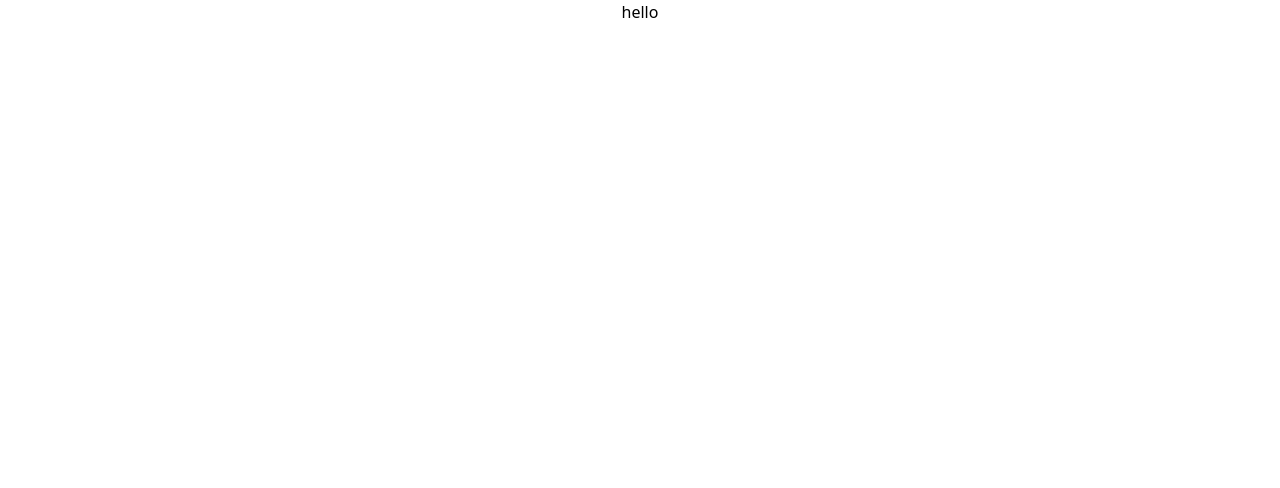
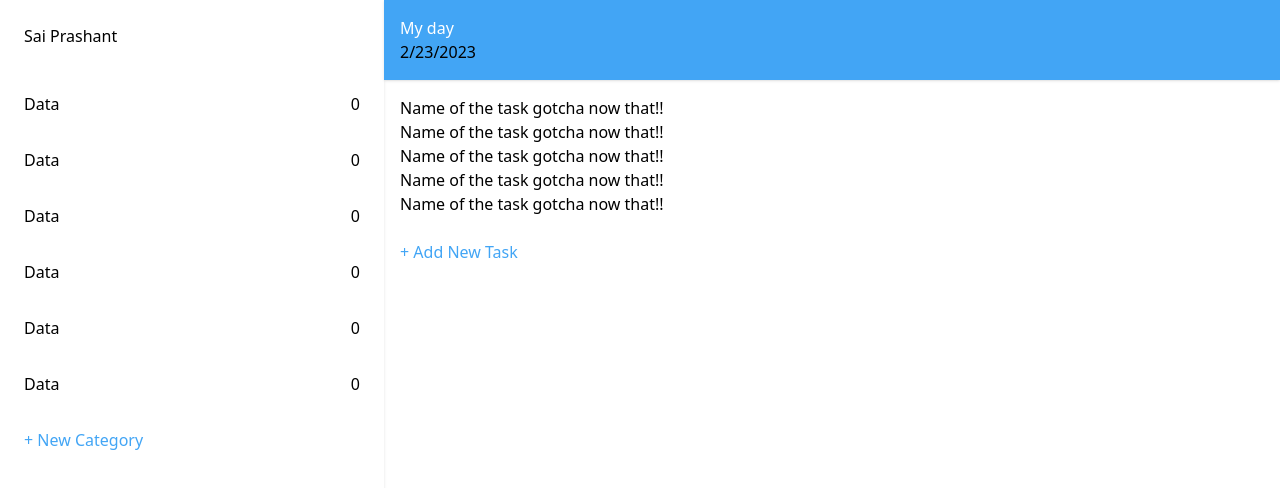
Before and after one commit to Sai-02/logward-assessment, a React (Create React App) app: page / in a window 1280 px wide. Shown: the top 488 px of the page. Built offline with nearby package versions, Linux system fonts and the light colour scheme.

Commit message:
designs added

```diff
--- a/src/App.js
+++ b/src/App.js
@@ -1,5 +1,32 @@
+import { useState, createContext } from "react";
+import Header from "./components/Header/Header";
+import Sidebar from "./components/Sidebar/Sidebar";
+import TodoList from "./components/TodoList/TodoList";
+const TaskContext = createContext();
+export { TaskContext };
 function App() {
-  return <div className="text-center">hello</div>;
+  const [activeList, setActiveList] = useState("");
+  const [tasksObj, setTasksObj] = useState({});
+  return (
+    <TaskContext.Provider
+      value={{
+        activeList,
+        setActiveList,
+        tasksObj,
+        setTasksObj,
+      }}
+    >
+      <div className="grid grid-cols-10 h-screen w-screen">
+        <div className="col-span-3">
+          <Sidebar />
+        </div>
+        <div className="col-span-7">
+          <Header />
+          <TodoList />
+        </div>
+      </div>
+    </TaskContext.Provider>
+  );
 }
 
 export default App;
--- /dev/null
+++ b/src/components/Header/Header.js
@@ -0,0 +1,13 @@
+import React from "react";
+
+const Header = () => {
+  const date = new Date();
+  return (
+    <div className="shadow bg-[#42a5f5] p-4">
+      <div className="text-white">My day</div>
+      <div className="">{date.toLocaleString().split(",")[0]}</div>
+    </div>
+  );
+};
+
+export default Header;
--- /dev/null
+++ b/src/components/Sidebar/AddNewCategoryModal.js
@@ -0,0 +1,39 @@
+import Dialog from "@mui/material/Dialog";
+import React, { useState } from "react";
+
+const AddNewCategoryModal = ({ shouldOpen, setShouldOpen }) => {
+  const [categoryName, setCategoryName] = useState("");
+  const addCategpry = () => {
+    closeModal();
+  };
+  const closeModal = () => {
+    setShouldOpen(false);
+  };
+
+  return (
+    <Dialog open={shouldOpen} sx={{}}>
+      <div className=" p-4 min-w-[40vw]">
+        <h1 className="">Add New Category</h1>
+        <input
+          type="text"
+          className="border-b-2 outline-none w-full mt-8"
+          placeholder="Category Name"
+          value={categoryName}
+          onChange={(e) => {
+            setCategoryName(e.target.value);
+          }}
+        />
+      </div>
+      <div className="flex items-center justify-end mt-6 gap-4 p-4">
+        <button className="text-[red]" onClick={closeModal}>
+          Back
+        </button>
+        <button className="text-[blue]" onClick={addCategpry}>
+          Add
+        </button>
+      </div>
+    </Dialog>
+  );
+};
+
+export default AddNewCategoryModal;
--- /dev/null
+++ b/src/components/Sidebar/Sidebar.js
@@ -0,0 +1,38 @@
+import React, { useState } from "react";
+import AddNewCategoryModal from "./AddNewCategoryModal";
+
+const Sidebar = () => {
+  const [shouldOpenNewCategoryModal, setShouldOpenNewCategoryModal] =
+    useState(false);
+
+  const openNewCategoryModal = () => {
+    setShouldOpenNewCategoryModal(true);
+  };
+  return (
+    <div className="p-2 shadow h-full">
+      <div className="p-4 mb-3">Sai Prashant </div>
+      <div className="">
+        {[...new Array(6)].map(() => {
+          return (
+            <div className="flex justify-between p-4 hover:bg-[#00000024] cursor-pointer">
+              <span className="">Data</span>
+              <span className="">0</span>
+            </div>
+          );
+        })}
+      </div>
+      <div
+        className="text-[#42a5f5] p-4 cursor-pointer"
+        onClick={openNewCategoryModal}
+      >
+        + New Category
+      </div>
+      <AddNewCategoryModal
+        shouldOpen={shouldOpenNewCategoryModal}
+        setShouldOpen={setShouldOpenNewCategoryModal}
+      />
+    </div>
+  );
+};
+
+export default Sidebar;
--- /dev/null
+++ b/src/components/TodoList/AddNewTaskModal.js
@@ -0,0 +1,39 @@
+import Dialog from "@mui/material/Dialog";
+import React, { useState } from "react";
+
+const AddNewTaskModal = ({ shouldOpen, setShouldOpen }) => {
+  const [categoryName, setCategoryName] = useState("");
+  const addCategpry = () => {
+    closeModal();
+  };
+  const closeModal = () => {
+    setShouldOpen(false);
+  };
+
+  return (
+    <Dialog open={shouldOpen} sx={{}}>
+      <div className=" p-4 min-w-[40vw]">
+        <h1 className="">Add New Category</h1>
+        <input
+          type="text"
+          className="border-b-2 outline-none w-full mt-8"
+          placeholder="Category Name"
+          value={categoryName}
+          onChange={(e) => {
+            setCategoryName(e.target.value);
+          }}
+        />
+      </div>
+      <div className="flex items-center justify-end mt-6 gap-4 p-4">
+        <button className="text-[red]" onClick={closeModal}>
+          Back
+        </button>
+        <button className="text-[blue]" onClick={addCategpry}>
+          Add
+        </button>
+      </div>
+    </Dialog>
+  );
+};
+
+export default AddNewTaskModal;
--- /dev/null
+++ b/src/components/TodoList/TodoList.js
@@ -0,0 +1,25 @@
+import React, { useState } from "react";
+import AddNewTaskModal from "./AddNewTaskModal";
+
+const TodoList = () => {
+  const [shouldOpenAddNewTaskModol, setShouldOpenAddNewTaskModal] =
+    useState(false);
+  return (
+    <div className="p-4">
+      <div className="">
+        {[...new Array(5)].map(() => {
+          return <div className="">Name of the task gotcha now that!!</div>;
+        })}
+      </div>
+      <div className="mt-6">
+        <button className="text-[#42a5f5]">+ Add New Task</button>
+      </div>
+      <AddNewTaskModal
+        shouldOpen={shouldOpenAddNewTaskModol}
+        setShouldOpen={setShouldOpenAddNewTaskModal}
+      />
+    </div>
+  );
+};
+
+export default TodoList;
```
